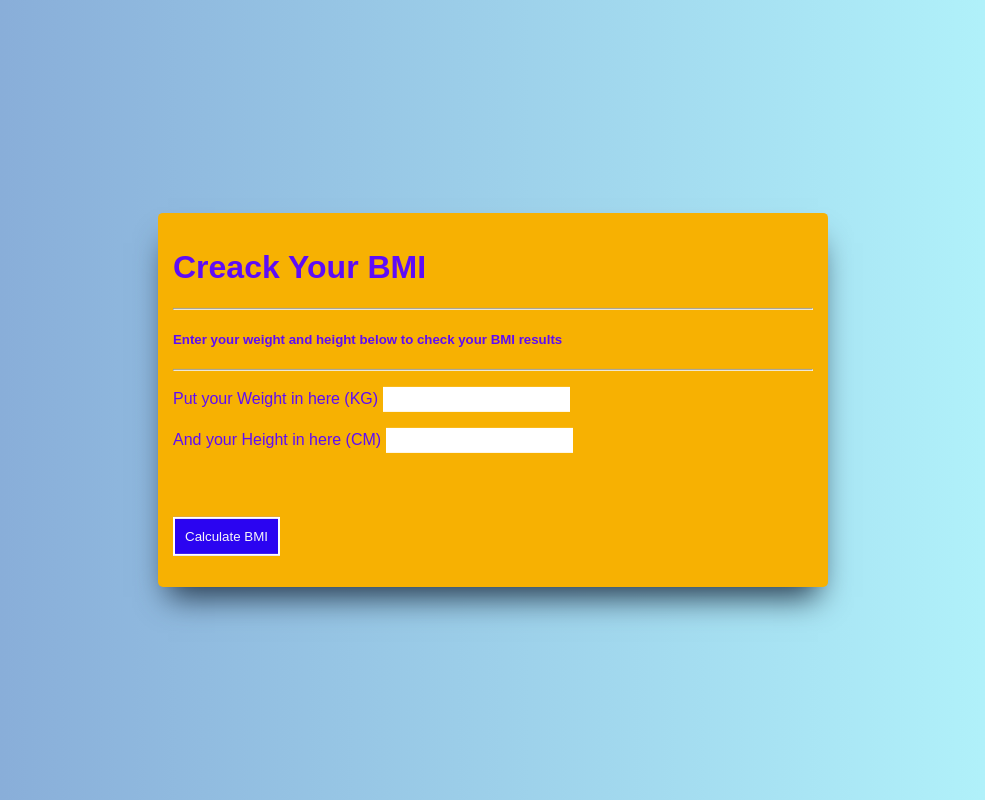
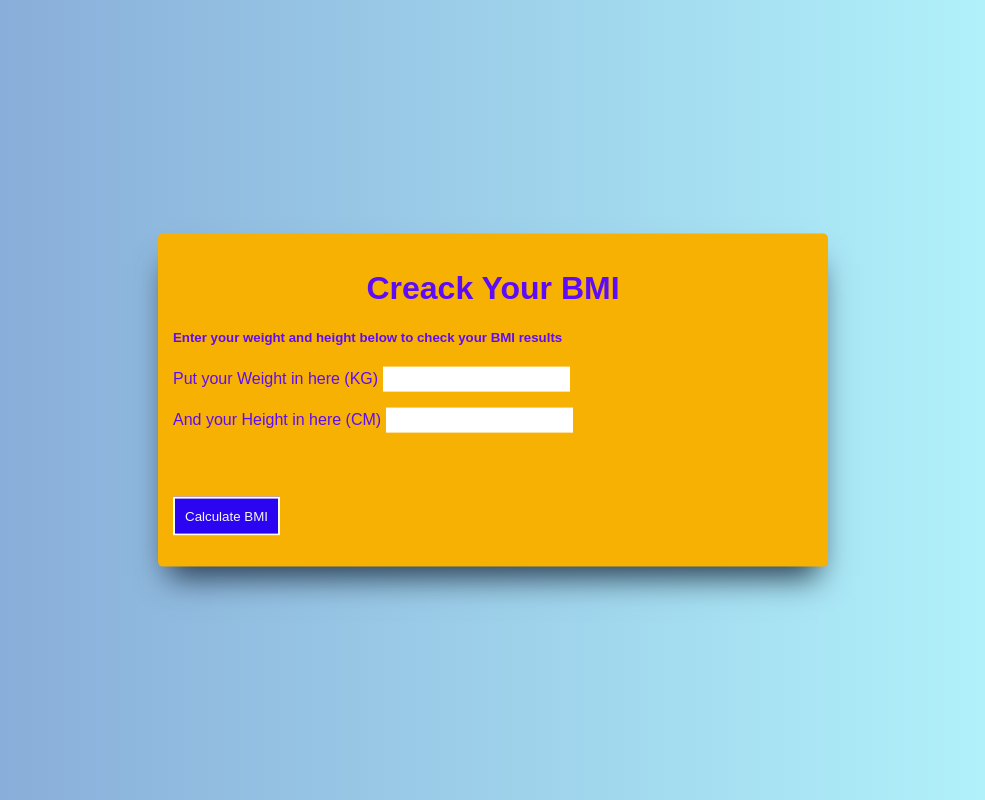
Before and after one commit to nidhomul123/tugas-SKILLVUL-tpa-2, a plain HTML site: page index.html in a window 1280 px wide. Shown: the whole page, without its empty margins (147-1132 px from the left). Drawn offline with Linux system fonts and the light colour scheme.

Commit message:
Update index.html

```diff
--- a/index.html
+++ b/index.html
@@ -12,10 +12,10 @@
 </head>
 <body>
     <div class="wrapper">
-        <h1> Creack Your BMI</h1>
-        <hr>
+        <h1 style="text-align: center;"> Creack Your BMI</h1>
+
         <h5> Enter your weight and height below to check your BMI results</h5>
-        <hr>
+
         <p>Put your Weight in here (KG)
             <input type="text" id="weight"><br><span id="weight_error"></span>
         </p>
```
